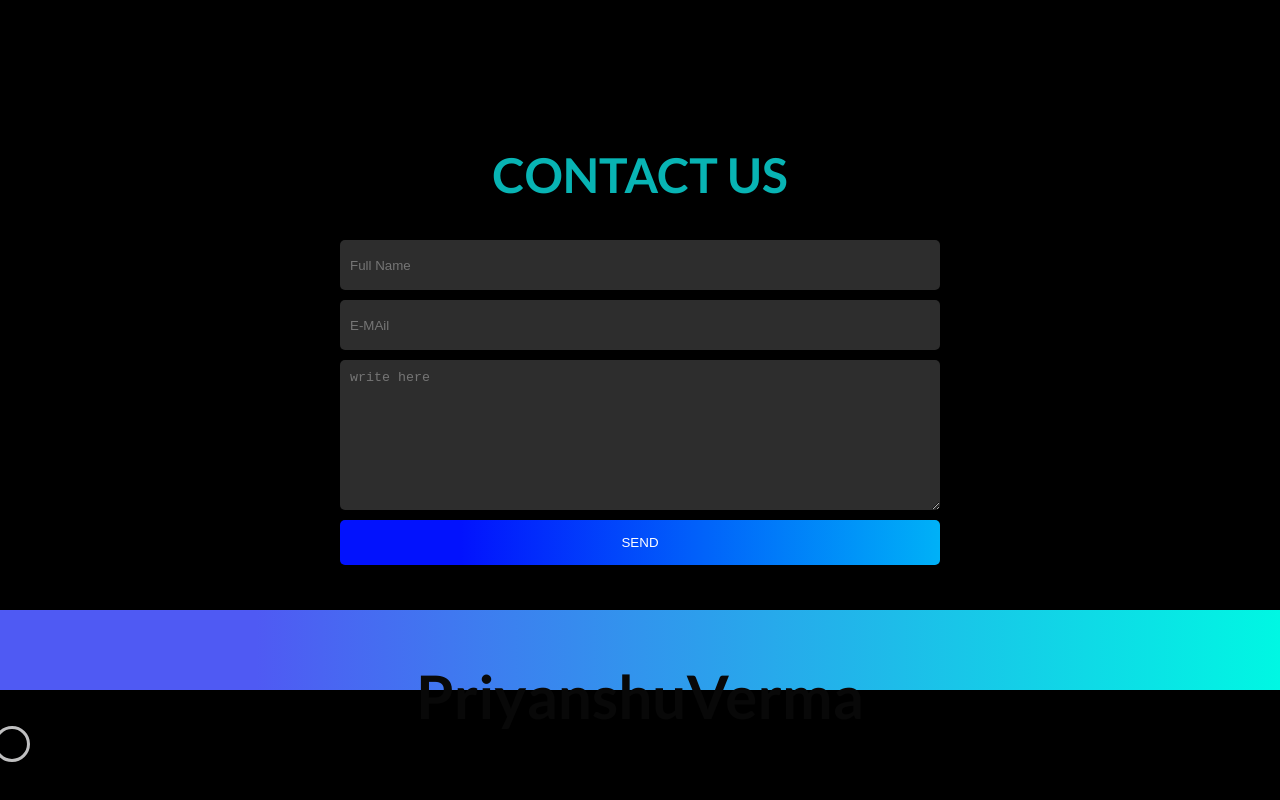
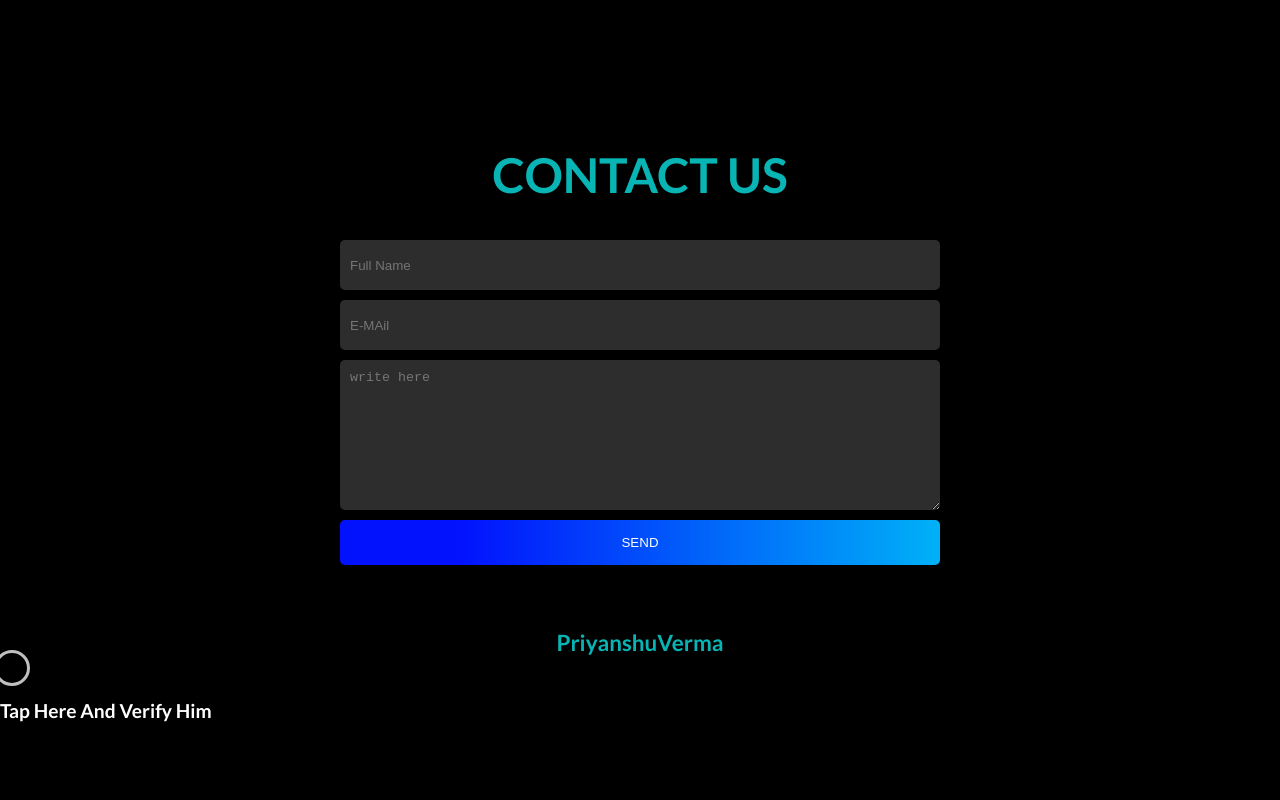
Before and after one commit to priyanshuuverma/VARZISH, a React (Create React App) app: page / in a window 1280 px wide. Shown: the part 3342-4142 px from the top of the page. After the commit the page ends 4064 px from the top, so only its background shows below. Built offline with nearby package versions, Linux system fonts and the light colour scheme.

Commit message:
Update index.css

```diff
--- a/src/index.css
+++ b/src/index.css
@@ -504,6 +504,16 @@ nav .menu-btn,
     font-size: 3rem;
 }
 
+#contact h2 {
+    color: #08b4b4;
+    font-size: 1.4rem;
+}
+
+#contact h3 {
+    color: #ffffff;
+    font-size: 1.2rem;
+}
+
 #contact form {
     width: 600px;
     display: flex;
@@ -525,14 +535,11 @@ nav .menu-btn,
     color: #05ecb3;
     border-radius: 5px;
 }
-.max{
+.max {
     width: 100%;
     height:10vh;
-    font-size: 5vh;
-    align-items: center;
-    background:linear-gradient(90deg, #4f5af3 20%, #00f7e3);
-    color: rgb(8, 8, 8);
-    text-shadow: 5px #000;
+
+
 }
 
 #contact form textarea {
```
